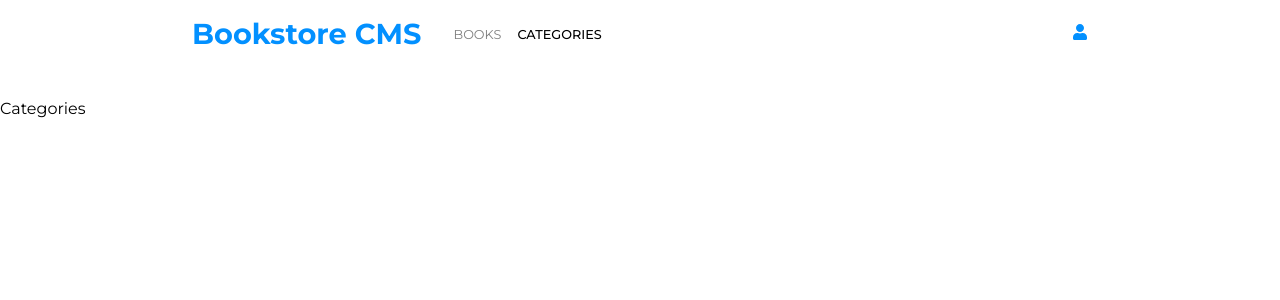
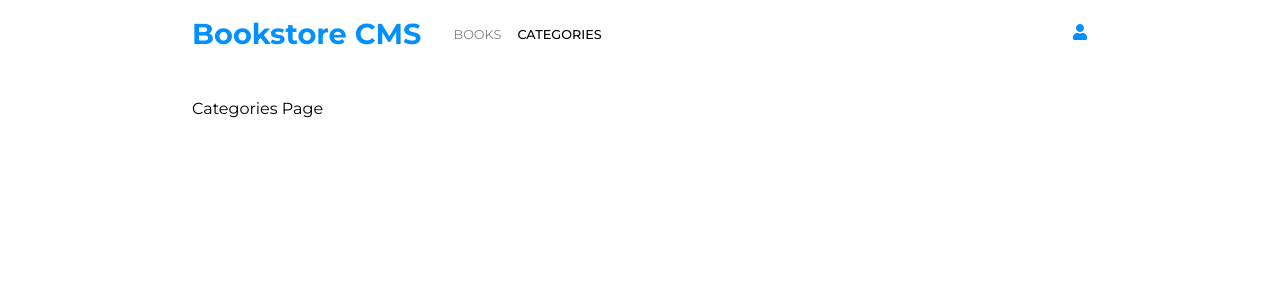
Before and after one commit to kwesiObuobi/bookstore, a React (Create React App) app: page /categories in a window 1280 px wide. Shown: the top 300 px of the page. Built offline with nearby package versions, Linux system fonts and the light colour scheme.

Commit message:
Add Categories Component

```diff
--- /dev/null
+++ b/src/components/CategoriesPage.js
@@ -0,0 +1,10 @@
+import React from 'react';
+import '../styles/categories.css';
+
+const CategoriesPage = () => (
+  <div className="categories-container">
+    Categories Page
+  </div>
+);
+
+export default CategoriesPage;
--- a/src/index.js
+++ b/src/index.js
@@ -5,6 +5,7 @@ import { RouterProvider, createBrowserRouter } from 'react-router-dom';
 import App from './App';
 import reportWebVitals from './reportWebVitals';
 import BookList from './components/BookList';
+import CategoriesPage from './components/CategoriesPage';
 
 const router = createBrowserRouter([
   {
@@ -18,7 +19,7 @@ const router = createBrowserRouter([
       },
       {
         path: 'categories',
-        element: <div>Categories</div>,
+        element: <CategoriesPage />,
       },
     ],
   },
--- /dev/null
+++ b/src/styles/categories.css
@@ -0,0 +1,4 @@
+.categories-container {
+  width: var(--container-lg);
+  margin: 0 auto;
+}
```
